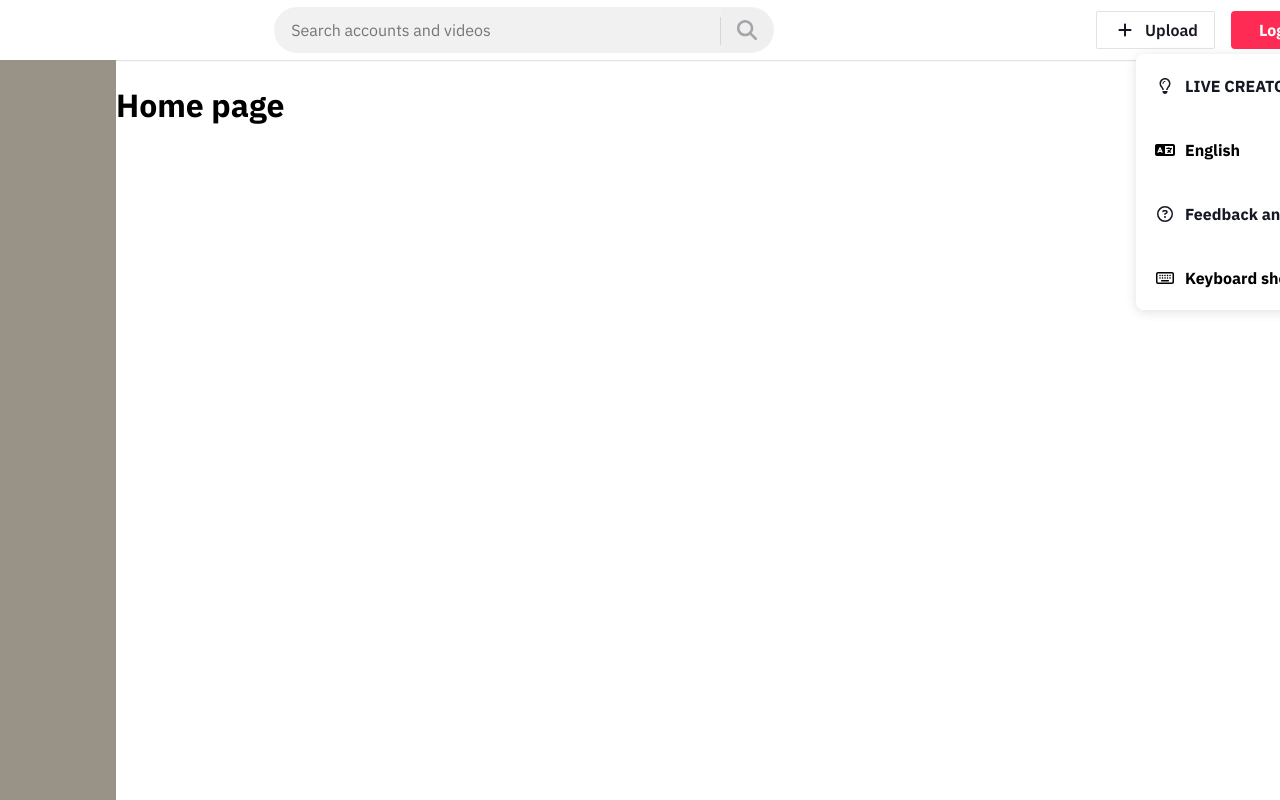
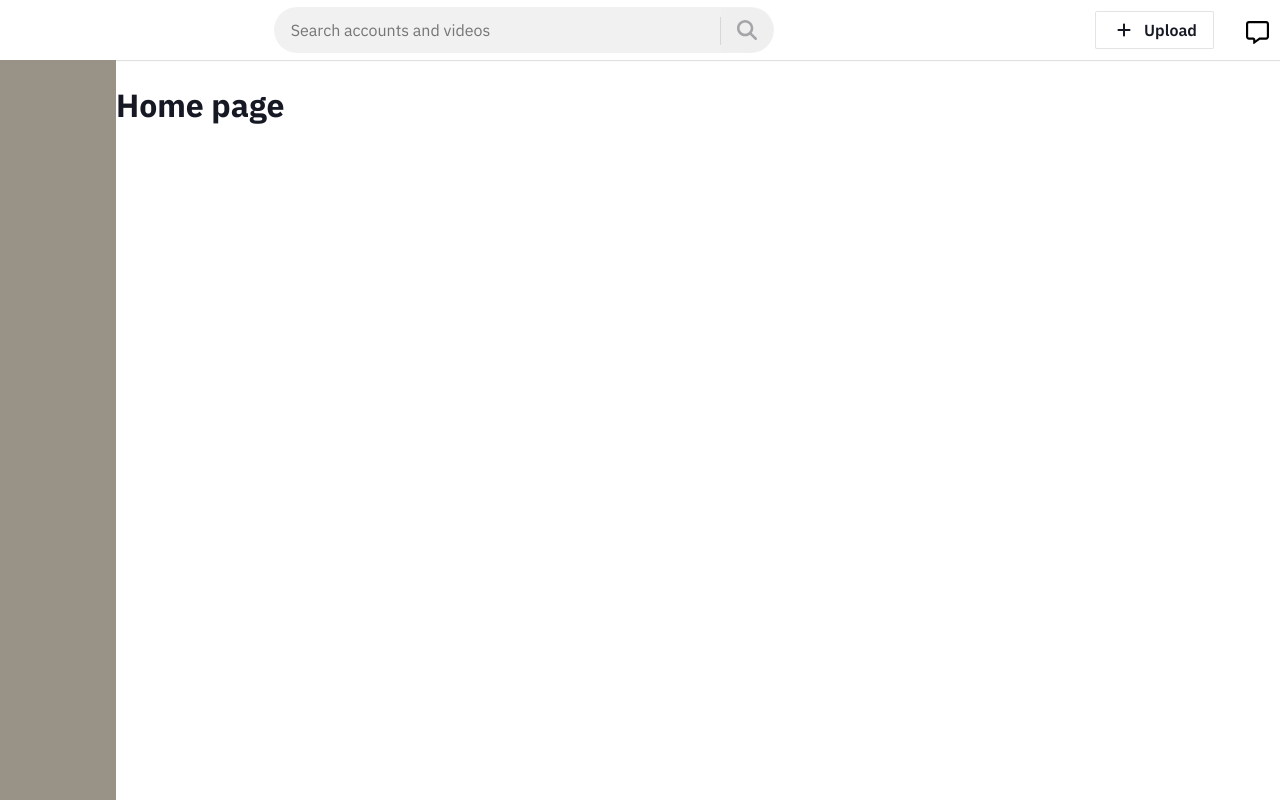
Before and after one commit to gnohp2003/tiktok-ui, a React (Create React App) app: page / in a window 1280 px wide. Shown: the top 800 px of the page. Built offline with nearby package versions, Linux system fonts and the light colour scheme.

Commit message:
Build UI header #6

```diff
--- a/src/components/Button/Button.module.scss
+++ b/src/components/Button/Button.module.scss
@@ -4,6 +4,7 @@
   justify-content: center;
   font-size: 1.6rem;
   min-width: 100px;
+  color: var(--text-color);
   font-weight: 700;
   padding: 9px 16px;
   border-radius: 4px;
--- a/src/components/GlobalStyles/GlobalStyles.scss
+++ b/src/components/GlobalStyles/GlobalStyles.scss
@@ -23,6 +23,7 @@ html {
 body {
   font-family: 'IBM Plex Sans', sans-serif;
   font-size: 1.6rem;
+  color: var(--text-color);
   line-height: 1.5;
   text-rendering: optimizeSpeed;
   overflow-y: scroll;
@@ -30,6 +31,10 @@ body {
   &::-webkit-scrollbar {
     display: none;
   }
+}
+
+button {
+  font-family: 'IBM Plex Sans', sans-serif;
 }
 
 @-moz-document url-prefix() {
@@ -60,3 +65,24 @@ a {
   color: var(--text-color);
   text-decoration: none;
 }
+
+// tippy customize
+.tippy-box {
+  border-radius: 8px;
+  font-size: 1.6rem;
+  font-weight: 600;
+  line-height: 2.2rem;
+  background-color: rgba(84, 84, 84, 0.92);
+}
+
+.tippy-arrow {
+  color: rgba(84, 84, 84, 0.92);
+}
+
+.tippy-box[data-placement^='bottom'] > .tippy-arrow:before {
+  top: -8px;
+}
+
+.tippy-content {
+  padding: 8px 9px;
+}
--- a/src/components/Layout/components/Header/Header.module.scss
+++ b/src/components/Layout/components/Header/Header.module.scss
@@ -126,6 +126,38 @@
   color: rgba($color: #161823, $alpha: 0.5);
 }
 
+// user
+.actions {
+  display: flex;
+  align-items: center;
+}
+
+.action-btn {
+  font-size: 23px;
+  background-color: transparent;
+  padding-left: 6px;
+  margin-left: 26px;
+  cursor: pointer;
+}
+
+.action-link {
+  margin-left: 26px;
+  .action-btn {
+    position: relative;
+    bottom: -3.5px;
+    margin-left: 0;
+  }
+}
+
+.user-avatar {
+  width: 32px;
+  height: 32px;
+  border-radius: 50%;
+  object-fit: cover;
+  margin-left: 24px;
+  cursor: pointer;
+}
+
 .more-menu-icon {
   font-size: 2rem;
   margin-left: 28px;
--- a/src/components/Layout/components/Header/index.js
+++ b/src/components/Layout/components/Header/index.js
@@ -4,19 +4,34 @@ import classNames from 'classnames/bind';
 import images from '~/assets/images';
 import { FontAwesomeIcon } from '@fortawesome/react-fontawesome';
 import {
+  faArrowRightFromBracket,
   faCircleNotch,
   faCircleXmark,
+  faCoins,
   faEllipsisVertical,
+  faGear,
   faLanguage,
   faMagnifyingGlass,
   faPlus,
+  faVideo,
 } from '@fortawesome/free-solid-svg-icons';
-import Tippy from '@tippyjs/react/headless';
+import Tippy from '@tippyjs/react';
+import 'tippy.js/dist/tippy.css';
+import HeadlessTippy from '@tippyjs/react/headless';
 import { Wrapper as PopperWrapper } from '~/components/Popper';
 import AccountItem from '~/components/AccountItems';
 import Button from '~/components/Button';
 import Menu from '~/components/Popper/Menu';
-import { faCircleQuestion, faKeyboard, faLightbulb } from '@fortawesome/free-regular-svg-icons';
+import {
+  faBookmark,
+  faCircleQuestion,
+  faEnvelope,
+  faKeyboard,
+  faLightbulb,
+  faMessage,
+  faUser,
+} from '@fortawesome/free-regular-svg-icons';
+import { Link } from 'react-router-dom';
 
 const cx = classNames.bind(styles);
 
@@ -71,12 +86,48 @@ const MENU_ITEMS = [
   },
 ];
 
+const USER_MENU = [
+  {
+    icon: <FontAwesomeIcon icon={faUser} />,
+    title: 'View profile',
+    to: '/profile',
+  },
+  {
+    icon: <FontAwesomeIcon icon={faBookmark} />,
+    title: 'Favorites',
+    to: '/favorites',
+  },
+  {
+    icon: <FontAwesomeIcon icon={faCoins} />,
+    title: 'Get Coins',
+    to: '/profile',
+  },
+  {
+    icon: <FontAwesomeIcon icon={faVideo} />,
+    title: 'LIVE Studio',
+    to: '/profile',
+  },
+  ...MENU_ITEMS,
+  {
+    icon: <FontAwesomeIcon icon={faGear} />,
+    title: 'Settings',
+    to: '/profile',
+  },
+  {
+    icon: <FontAwesomeIcon icon={faArrowRightFromBracket} />,
+    title: 'Log out',
+    to: '/live',
+    separate: true,
+  },
+];
+
 const handleMenuChange = (item) => {
   console.log(item);
 };
 
 function Header() {
   const [searchResult, setSearchResult] = useState([]);
+  const currentUser = true;
 
   return (
     <header className={cx('wrapper')}>
@@ -84,7 +135,7 @@ function Header() {
         <div className={cx('logo')}>
           <img src={images.logo} alt="Tiktok" />
         </div>
-        <Tippy
+        <HeadlessTippy
           interactive
           visible={searchResult.length > 0}
           render={(attrs) => (
@@ -109,16 +160,46 @@ function Header() {
               <FontAwesomeIcon className={cx('search-icon')} icon={faMagnifyingGlass} />
             </button>
           </div>
+        </HeadlessTippy>
+        <div className={cx('actions')}>
+          {currentUser ? (
+            <>
+              <Button className={cx('upload-btn')} text to="/Following" leftIcon={<FontAwesomeIcon icon={faPlus} />}>
+                Upload
+              </Button>
+              <Tippy delay={[0, 200]} content="Messages">
+                <Link to="" className={cx('action-link')}>
+                  <button className={cx('action-btn')}>
+                    <FontAwesomeIcon icon={faMessage} />
+                  </button>
+                </Link>
               </Tippy>
-        <div className={cx('actions')}>
+              <Tippy delay={[0, 200]} content="Inbox">
+                <button className={cx('action-btn')}>
+                  <FontAwesomeIcon icon={faEnvelope} />
+                </button>
+              </Tippy>
+            </>
+          ) : (
+            <>
               <Button className={cx('upload-btn')} text to="/Following" leftIcon={<FontAwesomeIcon icon={faPlus} />}>
                 Upload
               </Button>
               <Button primary>Log in</Button>
-          <Menu items={MENU_ITEMS} onChange={handleMenuChange}>
+            </>
+          )}
+          <Menu items={currentUser ? USER_MENU : MENU_ITEMS} onChange={handleMenuChange}>
+            {currentUser ? (
+              <img
+                className={cx('user-avatar')}
+                src="https://p16-sign-sg.tiktokcdn.com/aweme/100x100/tos-alisg-avt-0068/a1378e99fc7a49137c8c1e9180c38b94.jpeg?lk3s=a5d48078&x-expires=1712710800&x-signature=fWOhUh2oW3tZpW0CQwfcNNZMgwA%3D"
+                alt="avatar"
+              />
+            ) : (
               <button className={cx('more-menu-icon')}>
                 <FontAwesomeIcon icon={faEllipsisVertical} />
               </button>
+            )}
           </Menu>
         </div>
       </div>
--- a/src/components/Popper/Menu/Menu.module.scss
+++ b/src/components/Popper/Menu/Menu.module.scss
@@ -5,11 +5,12 @@
   .menu-item {
     display: flex;
     justify-content: flex-start;
+    font-weight: 600;
     // align-items: center;
     // justify-content: center;
     margin-left: 0;
     width: 100%;
-    padding: 19px 16px;
+    padding: 10px 16px;
     border-radius: 0;
   }
 }
@@ -51,3 +52,7 @@
   left: 50%;
   transform: translateX(-50%);
 }
+
+.separate {
+  border-top: 1px solid rgba(22, 24, 35, 0.12);
+}
--- a/src/components/Popper/Menu/MenuItem.js
+++ b/src/components/Popper/Menu/MenuItem.js
@@ -5,8 +5,11 @@ import styles from './Menu.module.scss';
 const cx = classNames.bind(styles);
 
 function MenuItem({ item, onClick }) {
+  const classes = cx('menu-item', {
+    separate: item.separate,
+  });
   return (
-    <Button className={cx('menu-item')} leftIcon={item.icon} to={item.to} onClick={onClick}>
+    <Button className={classes} leftIcon={item.icon} to={item.to} onClick={onClick}>
       {item.title}
     </Button>
   );
--- a/src/components/Popper/Menu/index.js
+++ b/src/components/Popper/Menu/index.js
@@ -33,8 +33,8 @@ function Menu({ children, items, onChange = defaultFn }) {
   return (
     <Tippy
       interactive="true"
-      visible
       placement="bottom-end"
+      offset={[12, 10]}
       render={(attrs) => (
         <div className={cx('content')} tabIndex="-1" {...attrs}>
           <PopperWrapper className={cx('menu-list')}>
@@ -50,6 +50,7 @@ function Menu({ children, items, onChange = defaultFn }) {
           </PopperWrapper>
         </div>
       )}
+      onHide={() => setHistoryMenu((prev) => prev.slice(0, 1))}
     >
       {children}
     </Tippy>
```
Lines whose indentation alone changed are shown as unchanged.
